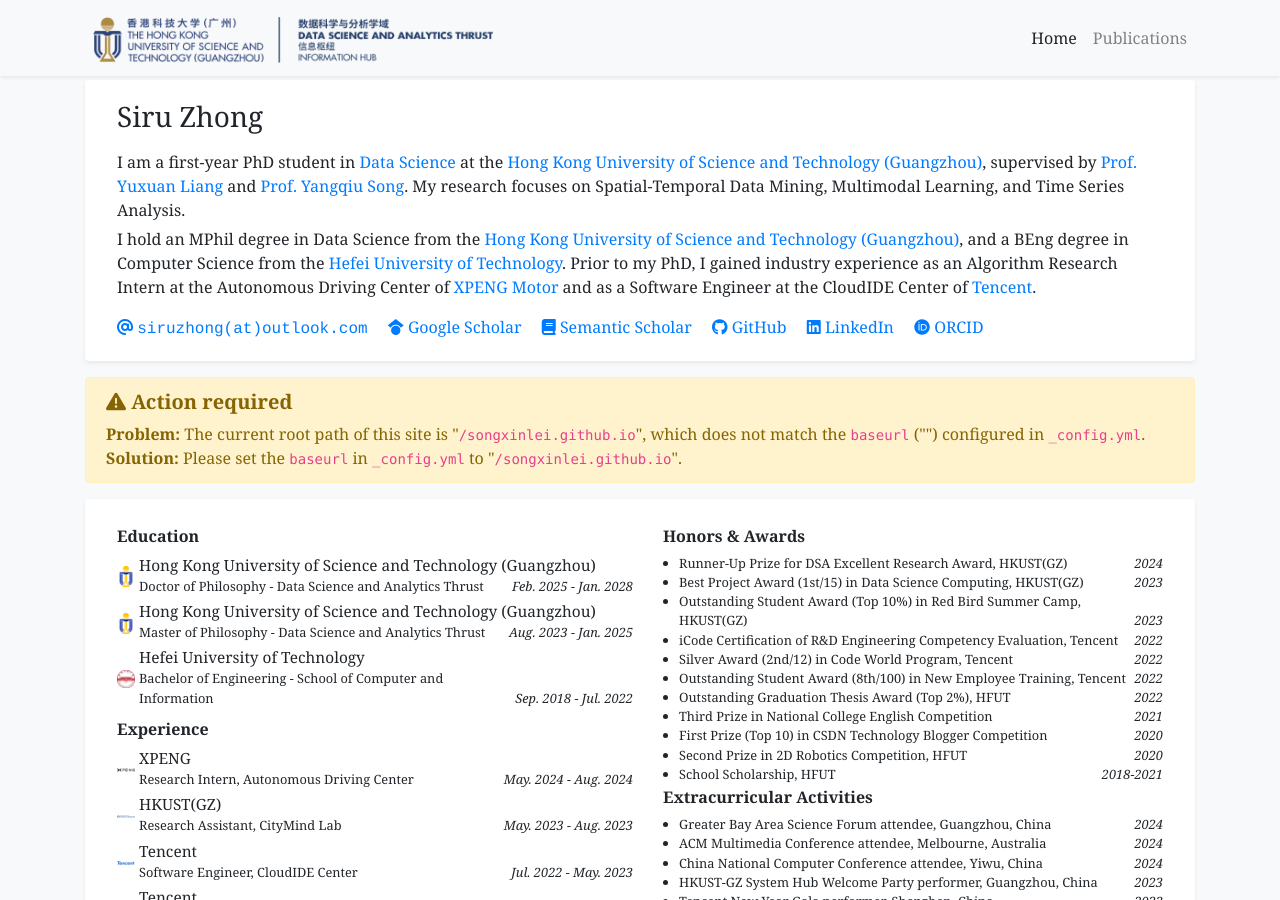
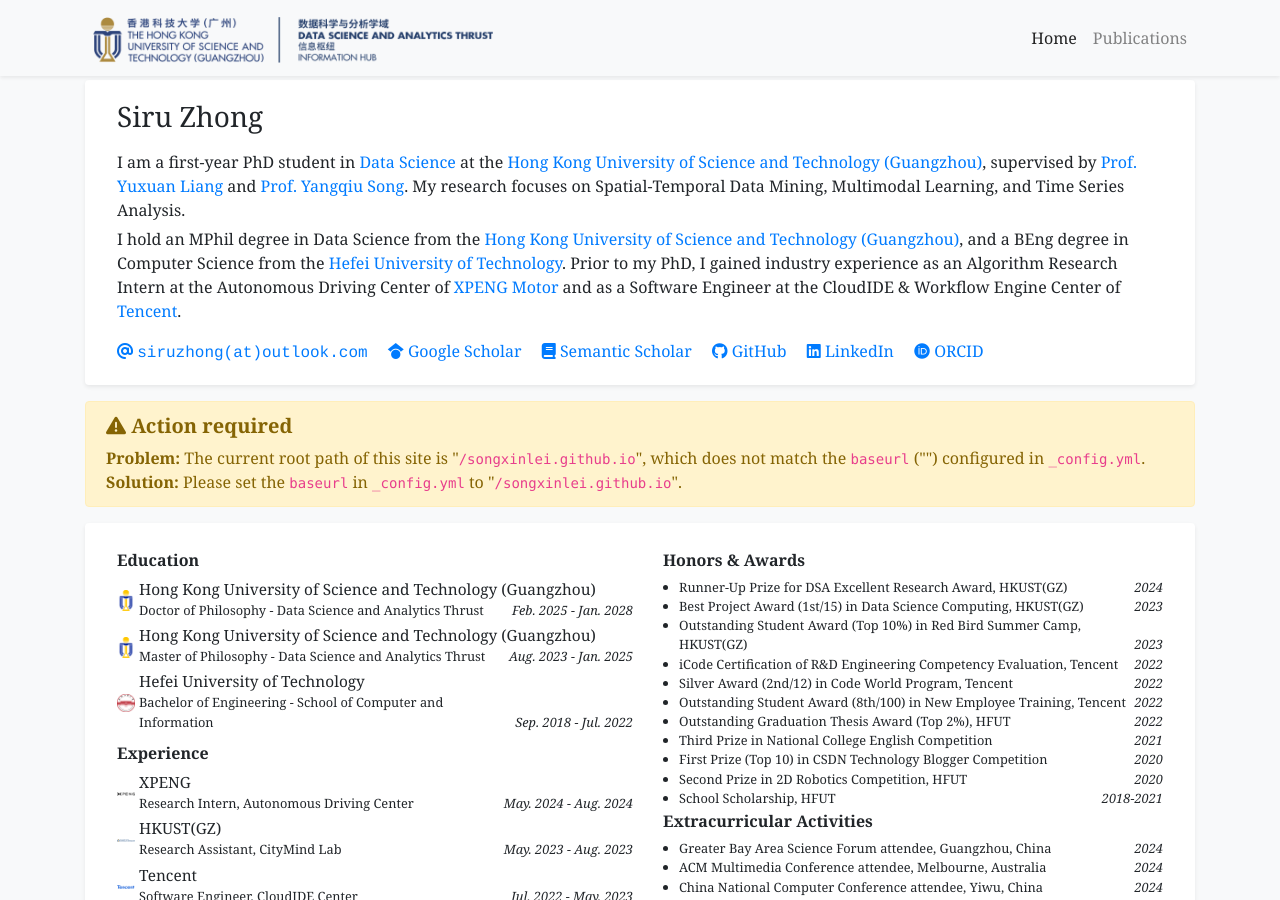
Before and after one commit to thunderlrr/songxinlei.github.io, a Jekyll site: the page built from index.html, in a window 1280 px wide and 900 px high. Built offline with Jekyll 4.4.1, drawn with Linux system fonts in a browser that asks for light colours; a style sheet for code colours, icons or effects is not loaded.

Commit message:
update profile

```diff
--- a/_data/profile.yml
+++ b/_data/profile.yml
@@ -24,7 +24,7 @@
   I am a first-year PhD student in <a href="http://dsa.hkust-gz.edu.cn/" target="_blank">Data Science</a> at the <a href="https://www.hkust-gz.edu.cn/" target="_blank">Hong Kong University of Science and Technology (Guangzhou)</a>, supervised by <a href="https://yuxuanliang.com/" target="_blank">Prof. Yuxuan Liang</a> and <a href="https://www.cse.ust.hk/~yqsong/" target="_blank">Prof. Yangqiu Song</a>. My research focuses on Spatial-Temporal Data Mining, Multimodal Learning, and Time Series Analysis.
   </p>
   <p style="margin-bottom: 5px;">
-    I hold an MPhil degree in Data Science from the <a href="http://dsa.hkust-gz.edu.cn/" target="_blank">Hong Kong University of Science and Technology (Guangzhou)</a>, and a BEng degree in Computer Science from the <a href="https://ci.hfut.edu.cn/" target="_blank">Hefei University of Technology</a>. Prior to my PhD, I gained industry experience as an Algorithm Research Intern at the Autonomous Driving Center of <a href="https://www.xpeng.com/" target="_blank">XPENG Motor</a> and as a Software Engineer at the CloudIDE Center of <a href="https://www.tencent.com/" target="_blank">Tencent</a>.
+    I hold an MPhil degree in Data Science from the <a href="http://dsa.hkust-gz.edu.cn/" target="_blank">Hong Kong University of Science and Technology (Guangzhou)</a>, and a BEng degree in Computer Science from the <a href="https://ci.hfut.edu.cn/" target="_blank">Hefei University of Technology</a>. Prior to my PhD, I gained industry experience as an Algorithm Research Intern at the Autonomous Driving Center of <a href="https://www.xpeng.com/" target="_blank">XPENG Motor</a> and as a Software Engineer at the CloudIDE & Workflow Engine Center of <a href="https://www.tencent.com/" target="_blank">Tencent</a>.
   </p>
 
 # portrait_url: /assets/images/photos/portrait.jpg
```
